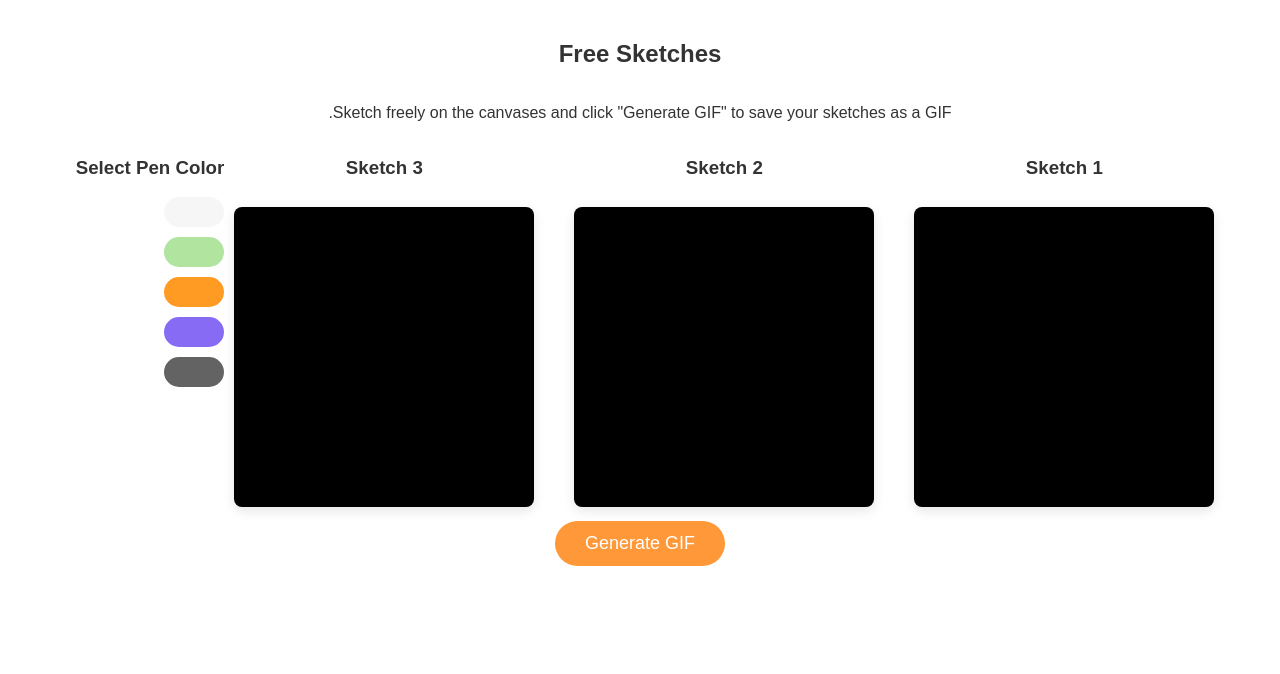
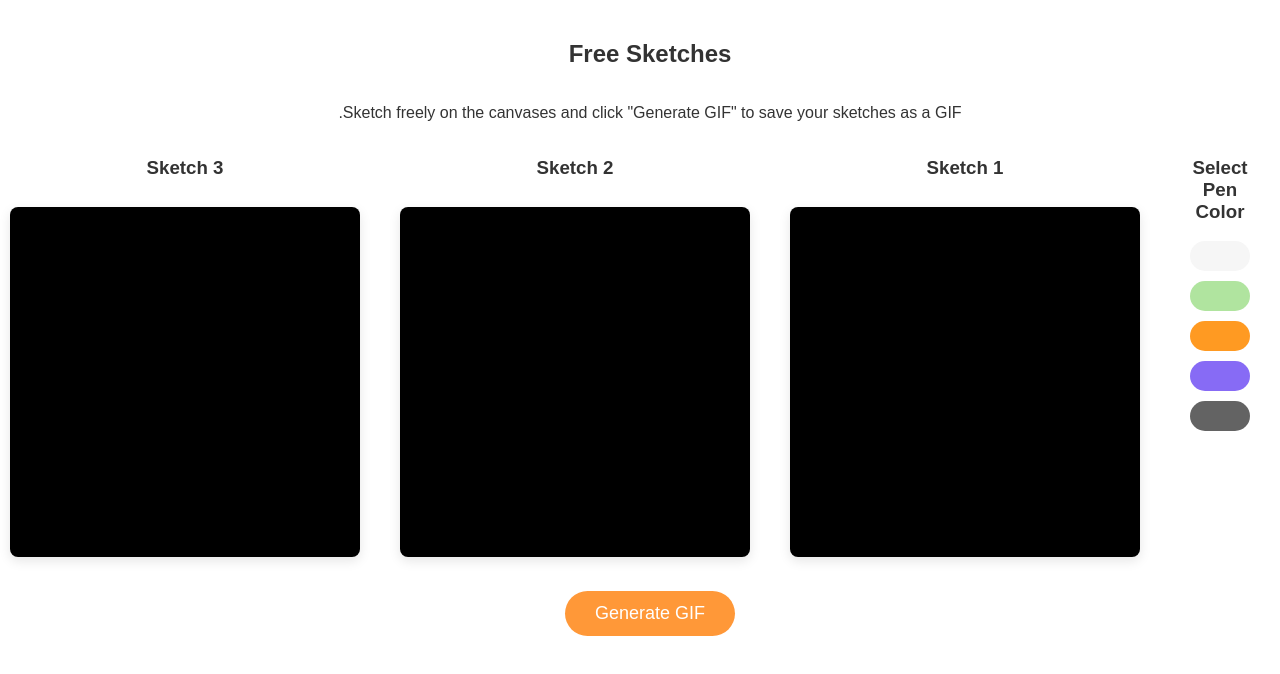
Before and after one commit to mayareyare/canvas, a website: page canvas.html in a window 1280 px wide. Drawn offline with Linux system fonts and the light colour scheme.

Commit message:
witch color select to the right and increase canvas size to 350

```diff
--- a/canvas.html
+++ b/canvas.html
@@ -71,12 +71,14 @@ button {
 }
 
 button:hover {
-  background-color: #FF8820;
+  background-color: #876BF5;
   transform: translateY(-2px);
 }
 
-container {
+.container {
+  /* background-color: #b0e49f; */
   max-width: 1200px;
+  /* max-height: max-content; */
   margin: 0 auto;
   padding: 0 20px;
   display: grid;
@@ -97,24 +99,8 @@ canvas {
   <h2>Free Sketches</h2>
   <p>Sketch freely on the canvases and click "Generate GIF" to save your sketches as a GIF.</p>
 
-  <div style="display: flex; align-items: flex-start;">
-    <div>
-      <div style="display: flex; gap: 20px; align-items: center;">
-        <div style="text-align: center;">
-          <h3>Sketch 1</h3>
-          <canvas id="canvas1" width="300" height="300"></canvas>
-        </div>
-        <div style="text-align: center;">
-          <h3>Sketch 2</h3>
-          <canvas id="canvas2" width="300" height="300"></canvas>
-        </div>
-        <div style="text-align: center;">
-          <h3>Sketch 3</h3>
-          <canvas id="canvas3" width="300" height="300"></canvas>
-        </div>
-      </div>
-    </div>
-    <div style="margin-left: 20px; text-align: center;">
+  <div class="container" style="display: flex; align-items: flex-start;">
+    <div style="text-align: center;">
       <h3>Select Pen Color</h3>
       <div id="colorPicker" style="display: flex; flex-direction: column; gap: 10px;">
         <button style="background-color: #f6f6f6; width: 30px; height: 30px; border: none; cursor: pointer;" data-color="#f6f6f6"></button>
@@ -124,9 +110,37 @@ canvas {
         <button style="background-color: #636363; width: 30px; height: 30px; border: none; cursor: pointer;" data-color="#636363"></button>
       </div>
     </div>
+    <div>
+      <div style="display: flex; gap: 20px; align-items: center;">
+        <div style="text-align: center;">
+          <h3>Sketch 1</h3>
+          <canvas id="canvas1" width="350" height="350"></canvas>
+        </div>
+        <div style="text-align: center;">
+          <h3>Sketch 2</h3>
+          <canvas id="canvas2" width="350" height="350"></canvas>
+        </div>
+        <div style="text-align: center;">
+          <h3>Sketch 3</h3>
+          <canvas id="canvas3" width="350" height="350"></canvas>
+        </div>
+      </div>
+    </div>
+    <!-- <div style="margin-right: 20px; text-align: center;">
+      <h3>Select Pen Color</h3>
+      <div id="colorPicker" style="display: flex; flex-direction: column; gap: 10px;">
+        <button style="background-color: #f6f6f6; width: 30px; height: 30px; border: none; cursor: pointer;" data-color="#f6f6f6"></button>
+        <button style="background-color: #b0e49f; width: 30px; height: 30px; border: none; cursor: pointer;" data-color="#b0e49f"></button>
+        <button style="background-color: #FF9A22; width: 30px; height: 30px; border: none; cursor: pointer;" data-color="#FF9A22"></button>
+        <button style="background-color: #876BF5; width: 30px; height: 30px; border: none; cursor: pointer;" data-color="#876BF5"></button>
+        <button style="background-color: #636363; width: 30px; height: 30px; border: none; cursor: pointer;" data-color="#636363"></button>
+      </div>
+    </div> -->
   </div>
 
-  <button id="generateGifBtn">Generate GIF</button>
+  <div style="margin-top: 20px; text-align: center;">
+    <button id="generateGifBtn">Generate GIF</button>
+  </div>
 
   <script src="https://cdnjs.cloudflare.com/ajax/libs/gif.js/2.0.1/gif.min.js"></script>
   <script>
```
